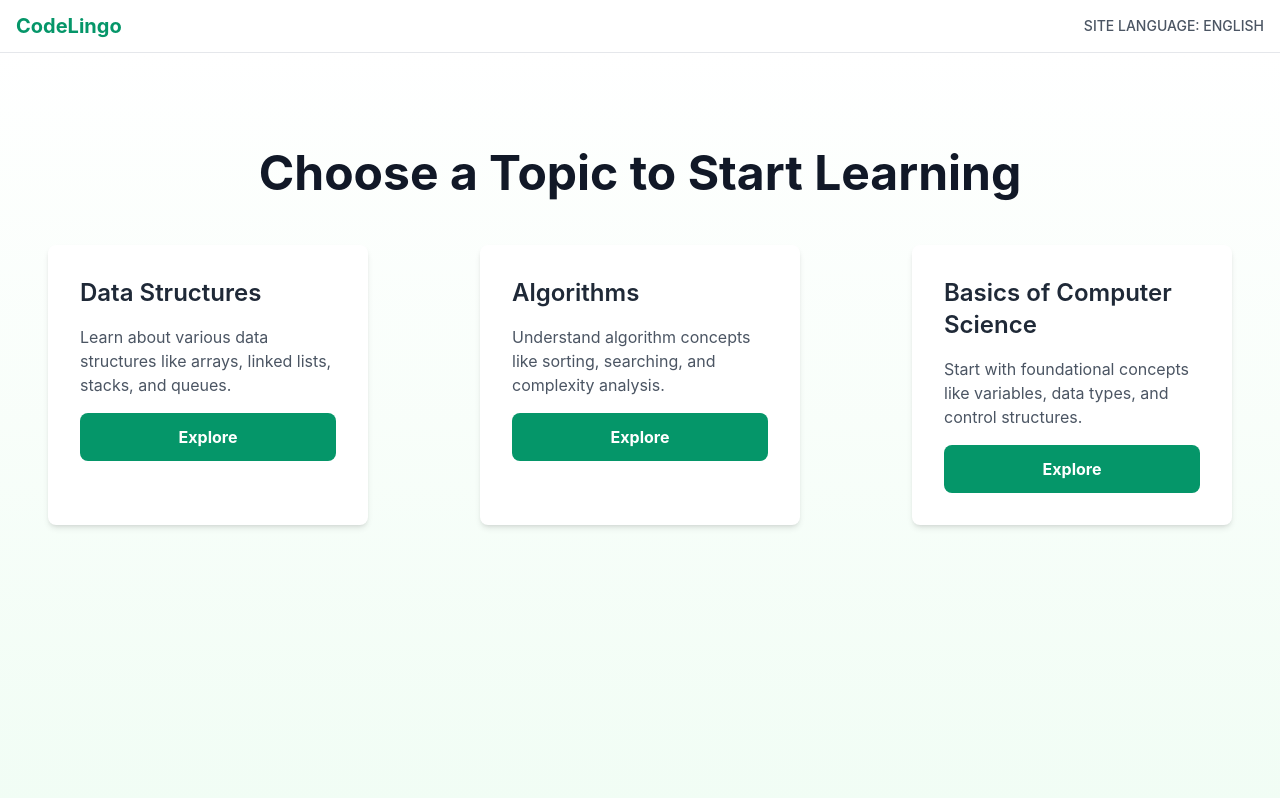
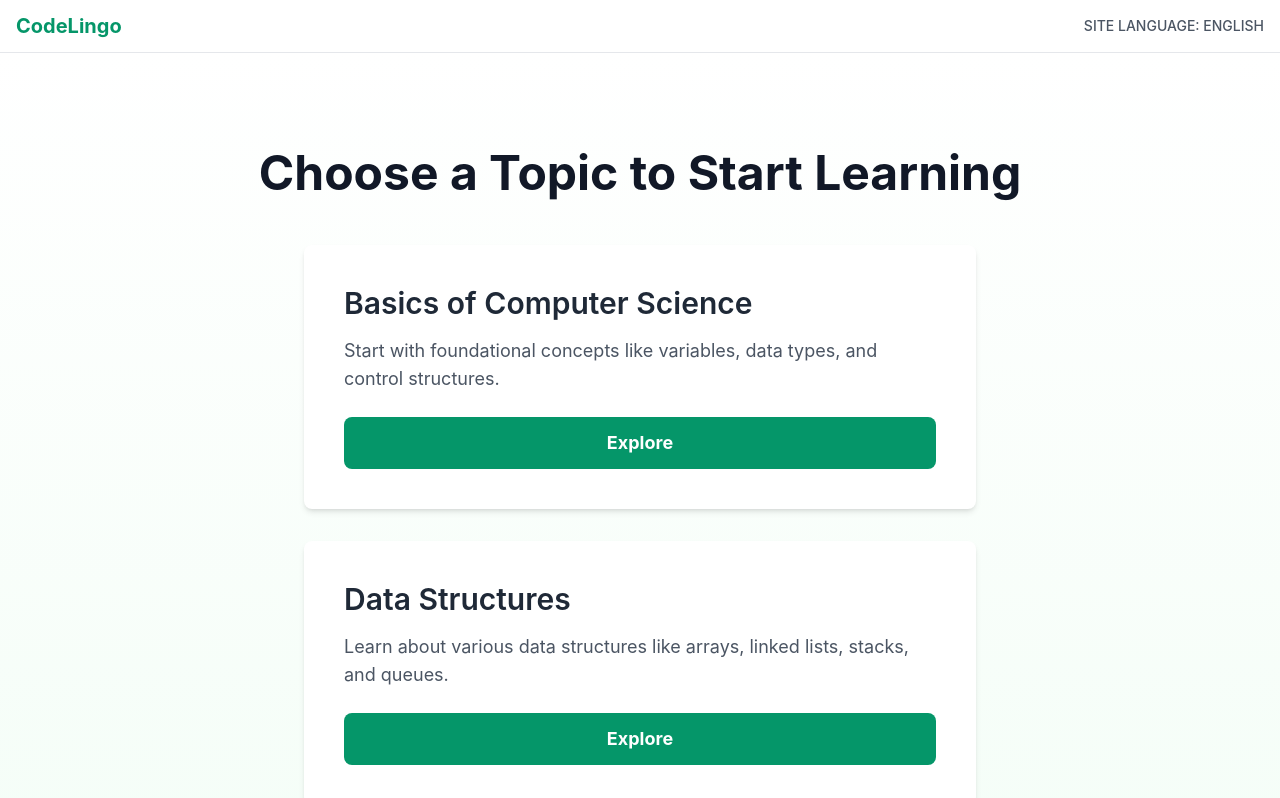
Before and after one commit to unr-capstone-group35/frontend, a Nuxt app: page /start-learning in a window 1280 px wide. Shown: the top 798 px of the page. Built offline with nearby package versions, Linux system fonts and the light colour scheme.

Commit message:
Added Roadmap page

```diff
--- /dev/null
+++ b/pages/learn.vue
@@ -0,0 +1,131 @@
+<template>
+    <div class="min-h-screen flex bg-gray-100">
+      <!-- Sidebar for Topics -->
+      <aside class="w-1/4 bg-white shadow-md p-6">
+        <h2 class="text-2xl font-bold mb-6">Topics</h2>
+        <ul class="space-y-4">
+          <li
+            v-for="topic in topics"
+            :key="topic.id"
+            @click="selectTopic(topic)"
+            class="p-4 rounded-lg cursor-pointer hover:bg-emerald-100 transition"
+            :class="{
+              'bg-emerald-200': selectedTopic && selectedTopic.id === topic.id,
+            }"
+          >
+            <h3 class="text-xl font-semibold text-gray-700">{{ topic.name }}</h3>
+            <p class="text-gray-600">{{ topic.description }}</p>
+          </li>
+        </ul>
+      </aside>
+
+      <!-- Main Content for Roadmap -->
+      <main class="flex-1 p-8">
+        <div v-if="selectedTopic" class="bg-white p-10 rounded-lg shadow-md">
+          <h2 class="text-3xl font-semibold text-gray-800 mb-4">
+            {{ selectedTopic.name }} Roadmap
+          </h2>
+          <p class="text-gray-600 mb-6 text-lg">
+            {{ selectedTopic.description }}
+          </p>
+
+          <!-- Scrollable Roadmap Section -->
+          <div class="max-h-[500px] overflow-y-auto">
+            <div v-for="(step, index) in roadmapSteps" :key="index" class="mb-6">
+              <div class="flex items-center mb-4">
+                <div
+                  class="w-12 h-12 flex justify-center items-center bg-emerald-600 text-white rounded-full mr-4"
+                >
+                  {{ index + 1 }}
+                </div>
+                <div class="flex-1 border-t-2 border-emerald-600"></div>
+              </div>
+              <div class="ml-16">
+                <h3 class="text-xl font-semibold text-gray-800">{{ step.title }}</h3>
+                <p class="text-gray-600 text-lg">{{ step.description }}</p>
+              </div>
+            </div>
+          </div>
+        </div>
+        <div v-else class="text-center text-gray-500 text-xl">
+          Select a topic to view the roadmap.
+        </div>
+      </main>
+
+      <!-- Right Sidebar for Stats/Leaderboard -->
+      <aside class="w-1/4 bg-white shadow-md p-6">
+        <h2 class="text-2xl font-bold mb-6">Stats</h2>
+        <ul class="space-y-4">
+          <li
+            v-for="stat in stats"
+            :key="stat.id"
+            class="p-4 rounded-lg bg-gray-100"
+          >
+            <h3 class="text-xl font-semibold text-gray-700">{{ stat.name }}</h3>
+            <p class="text-gray-800 text-lg font-bold">{{ stat.value }}</p>
+          </li>
+        </ul>
+      </aside>
+    </div>
+  </template>
+
+  <script>
+  export default {
+    name: "RoadmapPage",
+    data() {
+      return {
+        topics: [
+          { id: 1, name: "Computer Science Basics", description: "Detailed roadmap for CS Basics..." },
+          { id: 2, name: "Data Structures", description: "Detailed roadmap for Data Structures..." },
+          { id: 3, name: "Algorithms", description: "Detailed roadmap for Algorithms..." },
+
+        ],
+        selectedTopic: null,
+        stats: [
+          { id: 1, name: "Top Learner", value: "User123" },
+          { id: 2, name: "Completed Topics", value: "15" },
+          { id: 3, name: "Total Points", value: "3450" },
+        ],
+        roadmapData: {
+          "Data Structures": [
+            { title: "Step 1: Learn Arrays", description: "Understand arrays, their structure, and operations." },
+            { title: "Step 2: Learn Linked Lists", description: "Understand linked lists and their implementation." },
+            { title: "Step 3: Learn Stacks", description: "Learn about stacks and their applications." },
+            { title: "Step 4: Learn Queues", description: "Understand queues and their use cases." },
+            { title: "Step 5: Learn Trees", description: "Learn about tree data structures like binary trees." },
+          ],
+          "Algorithms": [
+            { title: "Step 1: Sorting Algorithms", description: "Learn basic sorting algorithms like Bubble Sort." },
+            { title: "Step 2: Searching Algorithms", description: "Understand searching algorithms like Binary Search." },
+            { title: "Step 3: Divide and Conquer", description: "Learn about divide and conquer strategies." },
+            { title: "Step 4: Dynamic Programming", description: "Explore dynamic programming techniques." },
+          ],
+          "Computer Science Basics": [
+            { title: "Step 1: Learn Variables", description: "Understand variables, their types, and initialization." },
+            { title: "Step 2: Learn Control Structures", description: "Understand loops, conditionals, and basic logic." },
+            { title: "Step 3: Learn Functions", description: "Learn how to write functions and organize code." },
+          ],
+        },
+        roadmapSteps: [],
+      };
+    },
+    methods: {
+      selectTopic(topic) {
+        this.selectedTopic = topic;
+        // Set the roadmap steps based on the selected topic
+        this.roadmapSteps = this.roadmapData[topic.name] || [];
+      },
+    },
+  };
+  </script>
+
+  <style scoped>
+  /* Styling to make layout responsive and visually appealing */
+  .min-h-screen {
+    display: flex;
+  }
+  aside {
+    max-width: 100%;
+    overflow-y: auto;
+  }
+  </style>
--- a/pages/start-learning.vue
+++ b/pages/start-learning.vue
@@ -1,53 +1,53 @@
 <template>
-  <div class="min-h-screen bg-gradient-to-b from-white to-green-50 flex flex-col">
+  <div class="min-h-screen bg-gradient-to-b from-white to-green-50 flex flex-col overflow-auto">
 
-    <main class="container mx-auto px-4 flex-1 py-24">
+    <main class="container mx-auto px-4 py-24">
       <h1 class="text-4xl lg:text-5xl font-bold text-gray-900 text-center mb-12">
         Choose a Topic to Start Learning
       </h1>
 
-      <div class="flex flex-col lg:flex-row gap-12 justify-center">
-        <div class="bg-white p-8 rounded-lg shadow-md max-w-xs mx-auto">
-          <h2 class="text-2xl font-semibold text-gray-800 mb-4">Data Structures</h2>
-          <p class="text-gray-600 mb-4">
-            Learn about various data structures like arrays, linked lists, stacks, and queues.
+      <div class="flex flex-col gap-8">
+
+        <div class="bg-white p-10 rounded-lg shadow-md w-full max-w-2xl mx-auto">
+          <h2 class="text-3xl font-semibold text-gray-800 mb-4">Basics of Computer Science</h2>
+          <p class="text-gray-600 mb-6 text-lg">
+            Start with foundational concepts like variables, data types, and control structures.
           </p>
           <NuxtLink
-            to="/data-structures"
-            class="block text-center bg-emerald-600 hover:bg-emerald-700 text-white font-bold py-3 rounded-lg transition-colors"
+            :to="{ name: 'learn', params: { topic: 'basics' } }"
+            class="block text-center bg-emerald-600 hover:bg-emerald-700 text-white font-bold py-3 rounded-lg transition-colors text-lg"
           >
             Explore
           </NuxtLink>
         </div>
 
-        <div class="bg-white p-8 rounded-lg shadow-md max-w-xs mx-auto">
-          <h2 class="text-2xl font-semibold text-gray-800 mb-4">Algorithms</h2>
-          <p class="text-gray-600 mb-4">
-            Understand algorithm concepts like sorting, searching, and complexity analysis.
+        <div class="bg-white p-10 rounded-lg shadow-md w-full max-w-2xl mx-auto">
+          <h2 class="text-3xl font-semibold text-gray-800 mb-4">Data Structures</h2>
+          <p class="text-gray-600 mb-6 text-lg">
+            Learn about various data structures like arrays, linked lists, stacks, and queues.
           </p>
           <NuxtLink
-            to="/algorithms"
-            class="block text-center bg-emerald-600 hover:bg-emerald-700 text-white font-bold py-3 rounded-lg transition-colors"
+            :to="{ name: 'learn', params: { topic: 'data-structures' } }"
+            class="block text-center bg-emerald-600 hover:bg-emerald-700 text-white font-bold py-3 rounded-lg transition-colors text-lg"
           >
             Explore
           </NuxtLink>
         </div>
 
-        <div class="bg-white p-8 rounded-lg shadow-md max-w-xs mx-auto">
-          <h2 class="text-2xl font-semibold text-gray-800 mb-4">Basics of Computer Science</h2>
-          <p class="text-gray-600 mb-4">
-            Start with foundational concepts like variables, data types, and control structures.
+        <div class="bg-white p-10 rounded-lg shadow-md w-full max-w-2xl mx-auto">
+          <h2 class="text-3xl font-semibold text-gray-800 mb-4">Algorithms</h2>
+          <p class="text-gray-600 mb-6 text-lg">
+            Understand algorithm concepts like sorting, searching, and complexity analysis.
           </p>
           <NuxtLink
-            to="/basics"
-            class="block text-center bg-emerald-600 hover:bg-emerald-700 text-white font-bold py-3 rounded-lg transition-colors"
+            :to="{ name: 'learn', params: { topic: 'algorithms' } }"
+            class="block text-center bg-emerald-600 hover:bg-emerald-700 text-white font-bold py-3 rounded-lg transition-colors text-lg"
           >
             Explore
           </NuxtLink>
         </div>
+
       </div>
-
-      <!-- Additional Topics can be added here -->
     </main>
   </div>
 </template>
@@ -59,5 +59,5 @@ export default {
 </script>
 
 <style scoped>
-/* Add any additional styling here if needed */
+/* Additional styling here if needed */
 </style>
```
